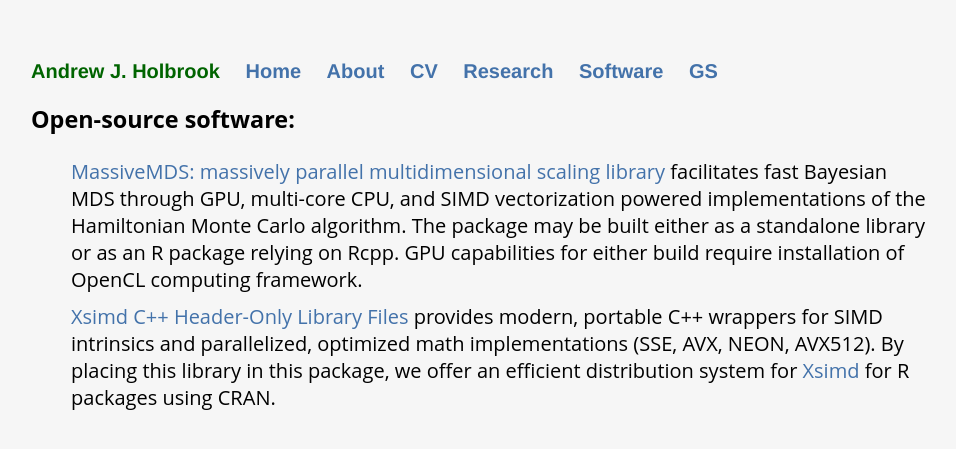
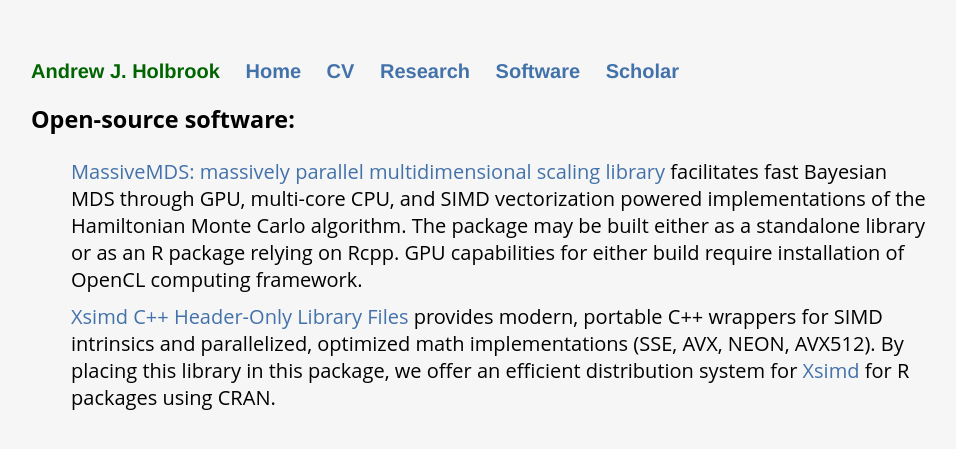
Before and after one commit to andrewjholbrook/andrewjholbrook.github.io, a Jekyll site: the page built from software.html, in a window 1280 px wide. Shown: the top 449 px of the page, without its empty margins (161-1117 px from the left). Built offline with Jekyll 4.4.1, drawn with Linux system fonts in a browser that asks for light colours.

Commit message:
Update default.html

```diff
--- a/_layouts/default.html
+++ b/_layouts/default.html
@@ -10,11 +10,10 @@
 	    		<ul>
 				<li><font color=darkgreen> Andrew J. Holbrook</font></li>
 	        		<li><a href="/">Home</a></li>
-		        	<li><a href="/about">About</a></li>
 	        		<li><a href="/cv">CV</a></li>
 	        		<li><a href="/research">Research</a></li>
 				<li><a href="/software">Software</a></li>
-			        <li><a href="https://scholar.google.com/citations?user=0CGN0BoAAAAJ&hl=en">GS</a></li>
+			        <li><a href="https://scholar.google.com/citations?user=0CGN0BoAAAAJ&hl=en">Scholar</a></li>
 	    		</ul>
 			</nav>
 			<div class="container">
```
